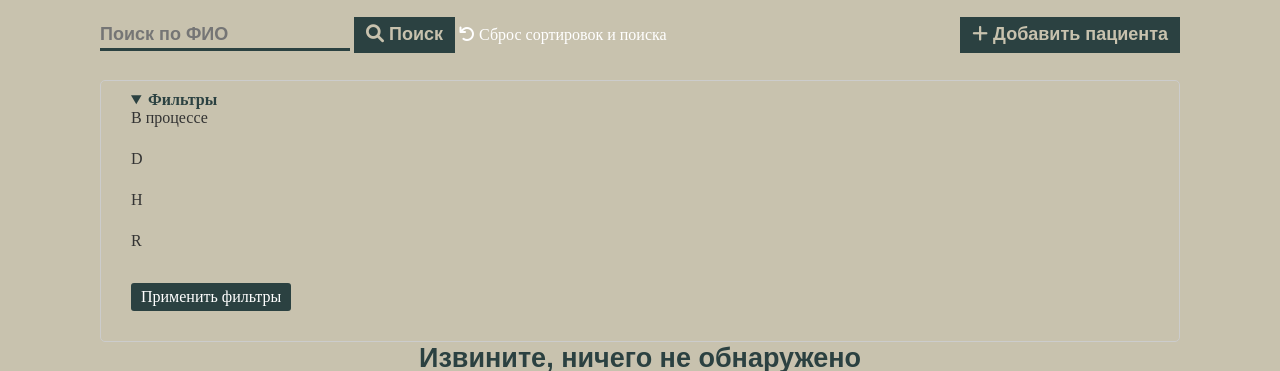
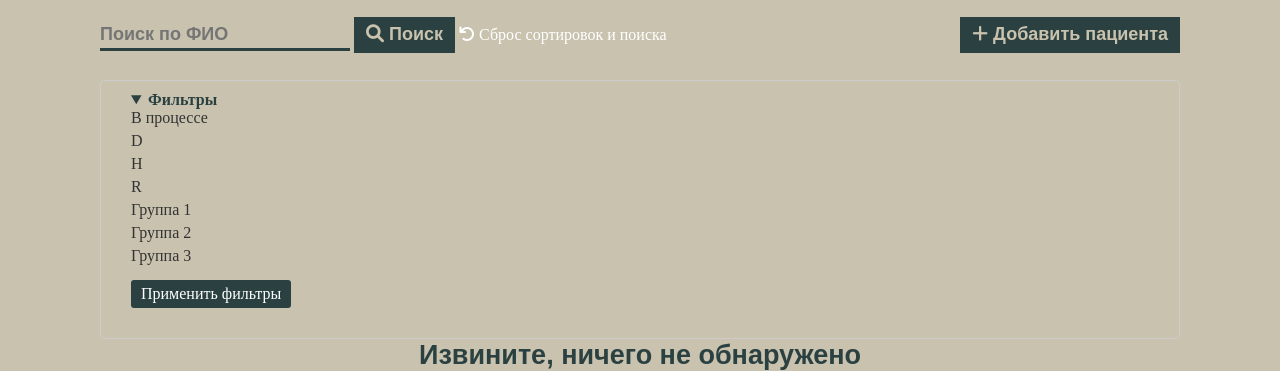
Before and after one commit to skolavsky/diplom_mrs, a Django app: page /clients/clients-list in a window 1280 px wide, after a click on "Фильтры". Shown: the part 60-431 px from the top of the page. Run offline with Django 4.2, Linux system fonts and the light colour scheme; the visitor is signed in with stand-in values (Sample User, id 1); data that the repository does not hold is empty.

Commit message:
update: clients_list filters(sortings)
перебрал js, чтобы нормально работали фильтры и сортировки вместе

```diff
--- a/mrs_proj/clients/static/css/clients_list_styles.css
+++ b/mrs_proj/clients/static/css/clients_list_styles.css
@@ -5,6 +5,18 @@ details input[type="checkbox"] {
     -webkit-appearance: none; /* Для поддержки вебкитовских браузеров */
     -moz-appearance: none; /* Для поддержки Firefox */
 }
+
+.filters {
+  display: grid;
+  grid-template-columns: repeat(2, 1fr);
+  gap: 20px;
+}
+
+.filter-group {
+  display: flex;
+  flex-direction: column;
+}
+
 
 /* Стили для кастомных чекбоксов */
 details input[type="checkbox"] + label::before {
--- a/mrs_proj/clients/static/scripts/clients_scripts.js
+++ b/mrs_proj/clients/static/scripts/clients_scripts.js
@@ -64,30 +64,15 @@ document.addEventListener('DOMContentLoaded', function () {
 });
 
 
-function openGoToPageModal() {
-    document.getElementById('goToPageModal').style.display = 'block';
-}
-
-function closeGoToPageModal() {
-    document.getElementById('goToPageModal').style.display = 'none';
-}
-
-window.onclick = function (event) {
-    let modal = document.getElementById('goToPageModal');
-    if (event.target === modal) {
-        modal.style.display = 'none';
-    }
-};
-
 const filterCheckboxes = document.querySelectorAll('input[type="checkbox"]');
 
-document.addEventListener('DOMContentLoaded', function() {
+document.addEventListener('DOMContentLoaded', function () {
     const form = document.querySelector('form[method="get"]');
     const checkboxes = form.querySelectorAll('input[type="checkbox"]');
     const submitButton = form.querySelector('button[type="submit"]');
 
     // Обработчик события клика на кнопку "Применить фильтры"
-    submitButton.addEventListener('click', function(event) {
+    submitButton.addEventListener('click', function (event) {
         event.preventDefault(); // Предотвращаем стандартное действие кнопки
         const checkedValues = Array.from(checkboxes)
             .filter(checkbox => checkbox.checked)
@@ -100,25 +85,50 @@ document.addEventListener('DOMContentLoaded', function() {
     });
 });
 
-
-
 // Получаем все ссылки в таблице
 const tableLinks = document.querySelectorAll('.table a');
 
 // Добавляем обработчик клика на каждую ссылку
-tableLinks.forEach(link => {
-    link.addEventListener('click', function(event) {
+// Получаем кнопки управления сортировкой
+const sortButtons = document.querySelectorAll('.table th a');
+
+// Добавляем обработчик клика на каждую кнопку сортировки
+sortButtons.forEach(button => {
+    button.addEventListener('click', function (event) {
         event.preventDefault(); // Предотвращаем стандартное действие ссылки
         const urlParams = new URLSearchParams(window.location.search);
         const sortParam = this.getAttribute('href').split('?')[1]; // Получаем параметры сортировки из ссылки
         const sortParamParts = sortParam.split('&');
         const sortValue = sortParamParts[0].split('=')[1];
         const orderValue = sortParamParts[1].split('=')[1];
+        // Сохраняем текущие параметры фильтрации
+        const filterParams = [];
+        document.querySelectorAll('input[type="checkbox"]:checked').forEach(checkbox => {
+            filterParams.push(checkbox.name + '=1');
+        });
+        // Устанавливаем параметры сортировки
         urlParams.set('sort', sortValue);
         urlParams.set('order', orderValue);
-        // Обновляем URL страницы с новыми параметрами сортировки
-        window.history.replaceState(null, null, '?' + urlParams.toString());
-        // Перезагружаем страницу с новыми параметрами сортировки
-        window.location.reload();
+        // Добавляем параметры фильтрации обратно
+        filterParams.forEach(filter => {
+            urlParams.append(filter.split('=')[0], filter.split('=')[1]);
+        });
+        // Обновляем URL страницы с новыми параметрами сортировки и фильтрации
+        window.location.href = '?' + urlParams.toString();
     });
 });
+
+
+function goToPage() {
+    const pageNumber = document.getElementById('page-input').value;
+    const currentPageUrl = window.location.href;
+
+    // Создаем новый URL объект на основе текущего URL
+    const url = new URL(currentPageUrl);
+
+    // Устанавливаем параметр 'page' равным номеру страницы
+    url.searchParams.set('page', pageNumber);
+
+    // Перенаправляем на новый URL
+    window.location.href = url.toString();
+}
--- a/mrs_proj/clients/templates/client_list.html
+++ b/mrs_proj/clients/templates/client_list.html
@@ -24,15 +24,26 @@
 <div class="filters">
   <details>
     <summary>Фильтры</summary>
-    <form method="get">
-      <label><input type="checkbox" name="result_0"> В процессе</label><br>
-      <label><input type="checkbox" name="result_1"> D</label><br>
-      <label><input type="checkbox" name="result_2"> H</label><br>
-      <label><input type="checkbox" name="result_3"> R</label><br>
+    <form method="get" class="filter-form">
+      <!-- Фильтры по результату -->
+      <div class="filter-group">
+        <label><input type="checkbox" name="result_0"> В процессе</label>
+        <label><input type="checkbox" name="result_1"> D</label>
+        <label><input type="checkbox" name="result_2"> H</label>
+        <label><input type="checkbox" name="result_3"> R</label>
+      </div>
+      <!-- Фильтры по группам -->
+      <div class="filter-group">
+        <label><input type="checkbox" name="group_1"> Группа 1</label>
+        <label><input type="checkbox" name="group_2"> Группа 2</label>
+        <label><input type="checkbox" name="group_3"> Группа 3</label>
+      </div>
+
       <button type="submit">Применить фильтры</button>
     </form>
   </details>
 </div>
+
 
 
 <table>
--- a/mrs_proj/clients/views.py
+++ b/mrs_proj/clients/views.py
@@ -1,5 +1,6 @@
 # views.py
 import secrets
+
 import requests
 from django.contrib import messages
 from django.contrib.auth.mixins import LoginRequiredMixin
@@ -9,6 +10,7 @@ from django.http import HttpResponseBadRequest
 from django.shortcuts import render, redirect, get_object_or_404
 from django.urls import reverse
 from django.views import View
+
 from .AI.serializers import ClientSerializer
 from .forms import PersonalInfoForm, ClientDataForm
 from .models import ClientData, PersonalInfo
@@ -30,8 +32,12 @@ class ClientListView(LoginRequiredMixin, View):
 
         # Фильтрация по результату
         result_filters = [int(key.split('_')[1]) for key in request.GET.keys() if key.startswith('result_')]
+        group_filter = [int(key.split('_')[1]) for key in request.GET.keys() if key.startswith('group_')]
         if result_filters:
             clients_data = clients_data.filter(result__in=result_filters)
+
+        if group_filter:
+            clients_data = clients_data.filter(group__in=group_filter)
 
         if search_query:
             clients_data = clients_data.filter(
```
Lines whose indentation alone changed are shown as unchanged.
